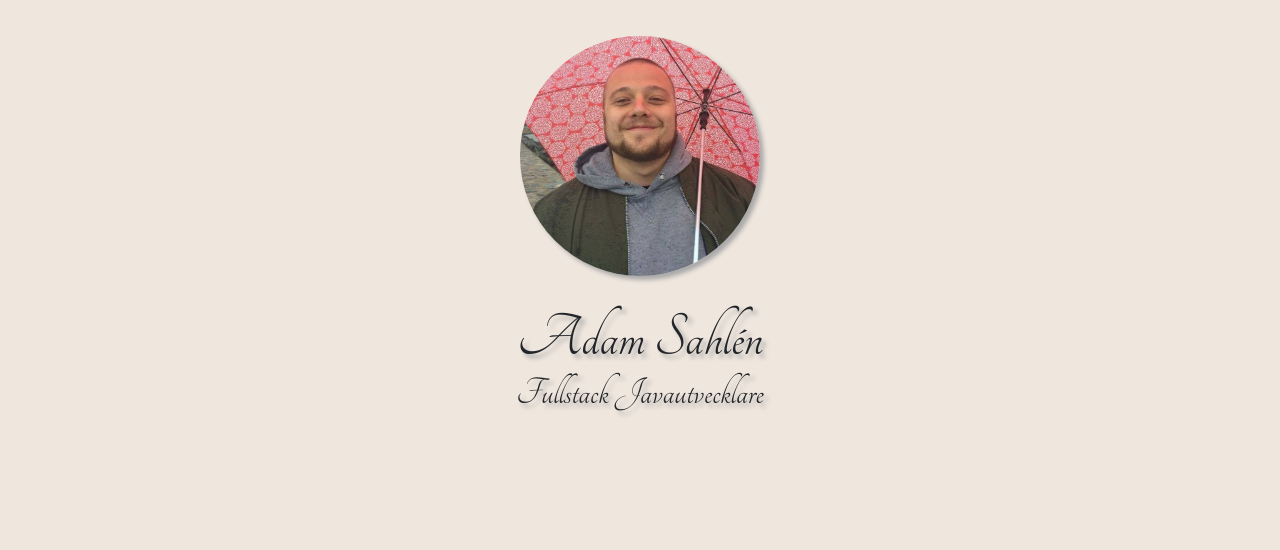
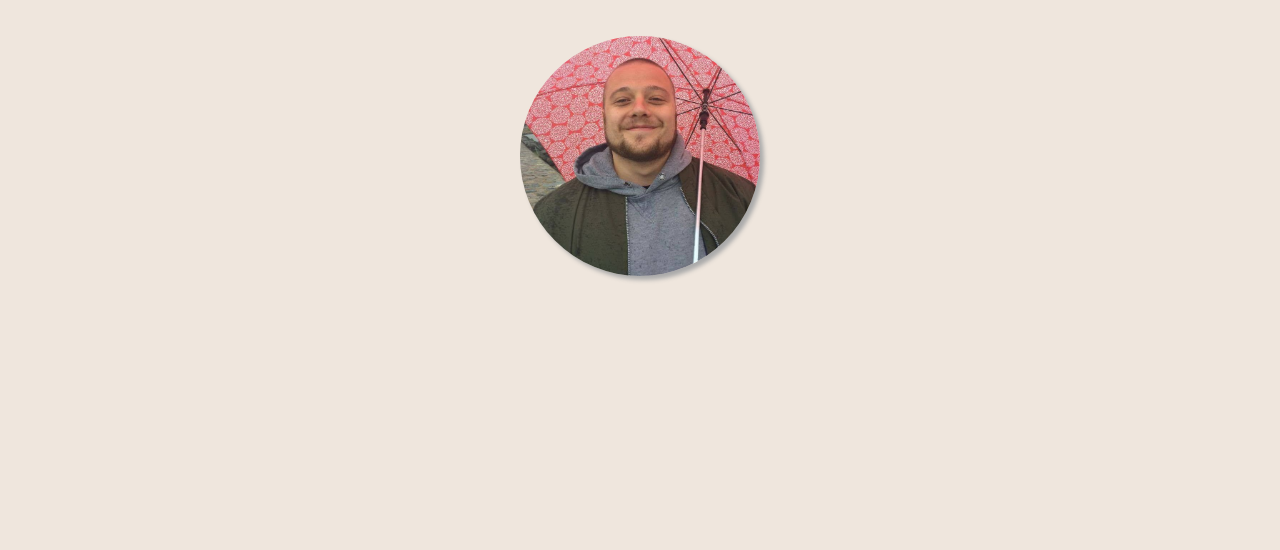
Before and after one commit to AdamSahlen93/AdamSahlen93.github.io, a plain HTML site: page index.html in a window 1280 px wide. Shown: the part 120-670 px from the top of the page. Drawn offline with nearby package versions, Linux system fonts and the light colour scheme.

Commit message:
Index temporary removed text

```diff
--- a/index.html
+++ b/index.html
@@ -42,8 +42,7 @@
      <!-- MAIN CONTENT -->
     <section class="mt-5 d-flex flex-column justify-content-center align-items-center">
         <img class="profile-picture-home mb-4 d-flex" src="/resources/Profilbild.jpg" alt="Profile-Picture">
-        <h6 class="greeting-home">Adam Sahlén</h6>
-        <h6 class="title-home">Fullstack Javautvecklare</h6>
+
     </section>
 
     <!-- Footer -->
```
